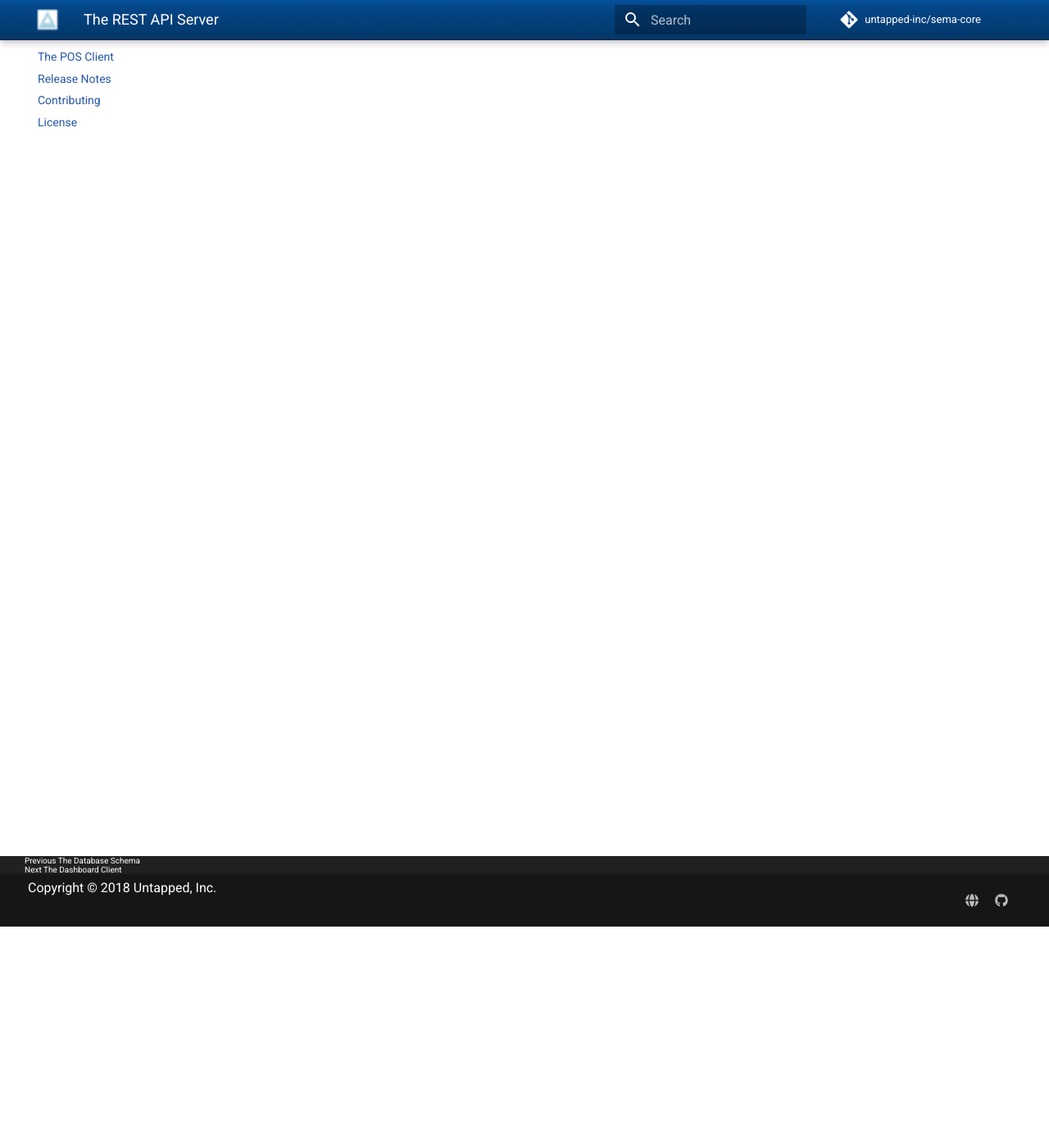
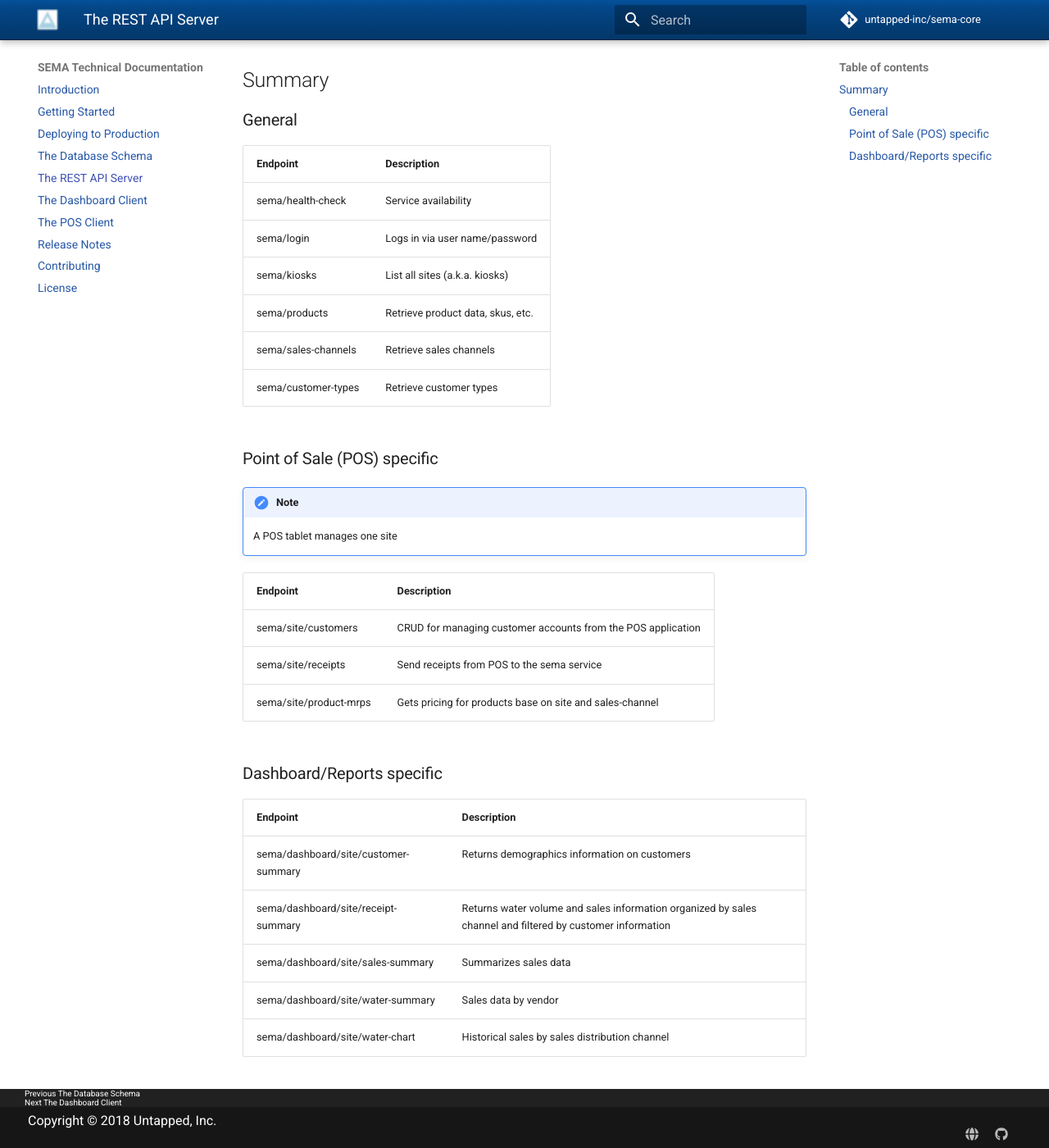
Before and after one commit to untapped-inc/sema-docs, an MkDocs documentation site: the page built from docs/the-rest-api-server.md, in a window 1280 px wide and 1400 px high, scrolled down 270 px. Shown: the whole window at 82% size. Built offline with MkDocs 1.6.1 and Material for MkDocs 9.7.7, drawn with Linux system fonts in a browser that asks for light colours; comment, search, counter and statistics services are not loaded; some of the changed text lies outside the part shown.

Commit message:
[WIP] The REST API server

```diff
--- a/docs/the-rest-api-server.md
+++ b/docs/the-rest-api-server.md
@@ -1 +1,40 @@
 # The REST API Server
+
+This section documents the REST services offered by the SEMA endpoints.
+
+!!! note
+    The terms `site` and `kiosk` are interchangeable.
+
+## Summary
+
+### General
+
+| Endpoint                 | Description
+| ------------------------ | -------
+| sema/health-check	| Service availability
+| sema/login	| Logs in via user name/password
+| sema/kiosks | List all sites (a.k.a. kiosks)
+| sema/products | Retrieve product data, skus, etc.
+| sema/sales-channels | Retrieve sales channels
+| sema/customer-types | Retrieve customer types
+
+### Point of Sale (POS) specific
+
+!!! note
+    A POS tablet manages one site
+
+| Endpoint            | Description
+| ------------------------ | -------
+| sema/site/customers | CRUD for managing customer accounts from the POS application
+| sema/site/receipts | Send receipts from POS to the sema service
+| sema/site/product-mrps | Gets pricing for products base on site and sales-channel
+
+### Dashboard/Reports specific
+
+| Endpoint            | Description
+| ------------------------ | -------
+| sema/dashboard/site/customer-summary | Returns demographics information on customers
+| sema/dashboard/site/receipt-summary | Returns water volume and sales information organized by sales channel and filtered by customer information
+| sema/dashboard/site/sales-summary | Summarizes sales data
+| sema/dashboard/site/water-summary	| Sales data by vendor
+| sema/dashboard/site/water-chart | Historical sales by sales distribution channel
```
